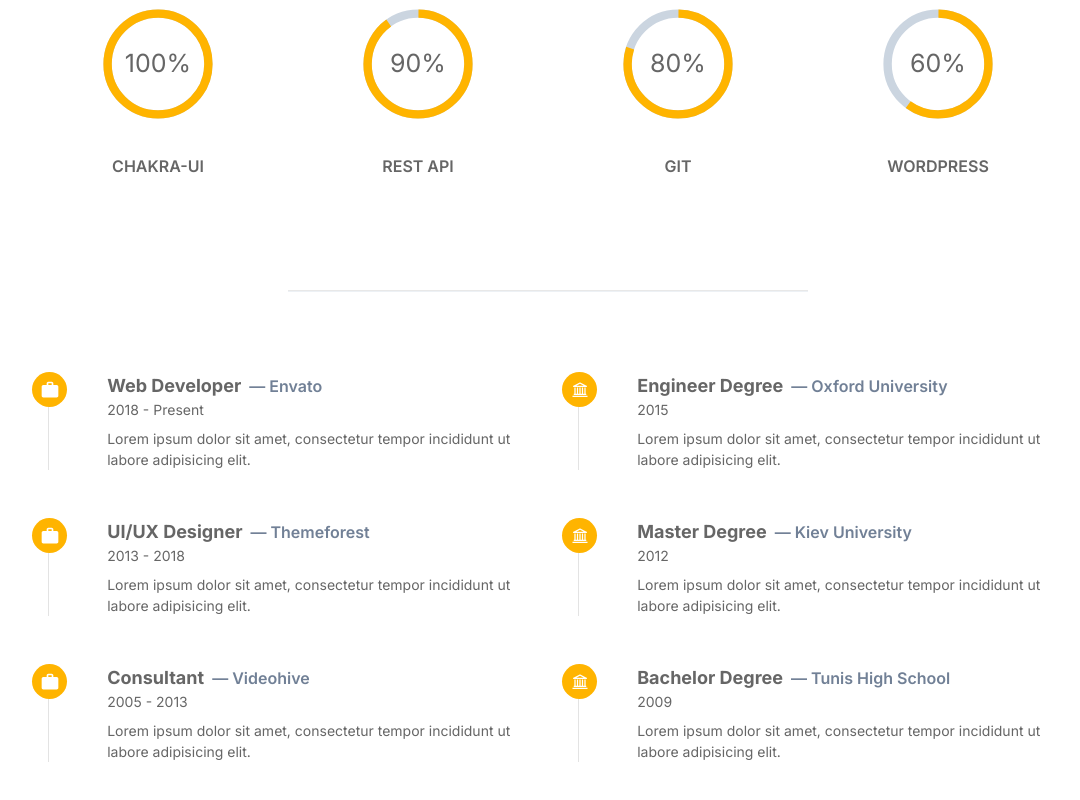
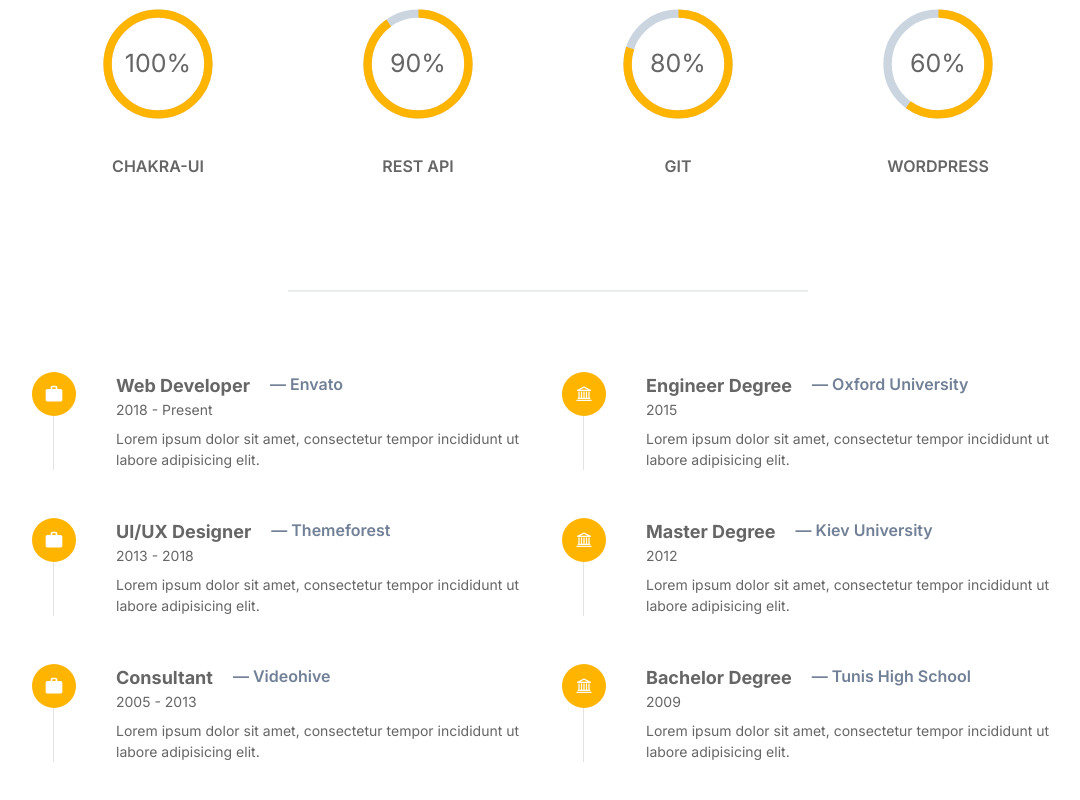
Before and after one commit to Mohammad-ghiasi/personal-website, a Next.js app: page /about in a window 1280 px wide. Shown: the part 1129-1929 px from the top of the page, without its empty margins (52-1132 px from the left). Built offline with nearby package versions, Linux system fonts and the light colour scheme.

Commit message:
final-about-edition

```diff
--- a/src/app/about/Expeianse.tsx
+++ b/src/app/about/Expeianse.tsx
@@ -1,25 +1,34 @@
 // components/Timeline.js
-import { Box, VStack, HStack, Icon, Text } from "@chakra-ui/react";
+import { Box, VStack, HStack, Icon, Text, Badge } from "@chakra-ui/react";
 import { MdOutlineWork } from "react-icons/md";
 import { LiaUniversitySolid } from "react-icons/lia";
 
-const TimelineItem = ({ icon, title, company, date, description }: any) => (
+
+
+const TimelineItem = ({ icon, title, company, date, description }: any) => {
+
+
+    return (
         <HStack align="start" spacing={4} mb={10} position="relative">
-        <Box position="absolute" left={5} top={0} bottom={0} borderLeft=".1px solid" borderColor="#9d9d9d4a" zIndex={0} />
+            <Box position="absolute" left={{base: '20px', md: '20px', lg: '25px'}} top={0} bottom={0} borderLeft=".1px solid" borderColor="#9d9d9d4a" zIndex={0} />
             {/* <Icon w={10} h={10} color="white" position="relative" zIndex={1} backgroundColor="customYellow.500" borderRadius="full" /> */}
-        <Box className="flex justify-center items-center bg-myYellow rounded-full ms-1" position="relative" zIndex={1} w='45px' h='35px'>
+            <Box className="flex justify-center items-center bg-myYellow rounded-full ms-1" position="relative" zIndex={1} p={{ base: 2, lg: 3 }}>
                 {icon}
             </Box>
-        <Box pl={6} position="relative" zIndex={1}>
-            <HStack>
-                <Text fontWeight="bold" fontSize="lg">{title}</Text>
-                <Text fontWeight="semibold" color="gray.500">— {company}</Text>
-            </HStack>
-            <Text fontSize="sm" >{date}</Text>
+            <Box pl={{ base: 2, lg: 6 }} position="relative" zIndex={1}>
+                <Box className="block md:hidden mb-2">
+                    <Badge colorScheme='orange'  className="block md:hidden">{date}</Badge>
+                </Box>
+                <Box className="flex flex-col md:flex-row md:space-x-5">
+                    <Text className="" fontWeight="bold" fontSize="lg">{title}</Text>
+                    <Text className="" fontWeight="semibold" color="gray.500">— {company}</Text>
+                </Box>
+                <Text className="hidden md:block" fontSize="sm" >{date}</Text>
                 <Text className="text-[14px]" mt={2} >{description}</Text>
             </Box>
         </HStack>
-);
+    )
+};
 
 const Timeline = () => (
     <Box className="grid grid-cols-1 md:grid-cols-2 gap-5">
--- a/src/app/about/page.tsx
+++ b/src/app/about/page.tsx
@@ -8,6 +8,7 @@ import { InfoText } from './InfoText';
 import InfoBox from './InfoBox';
 import Timeline from './Expeianse';
 import CircularProgressItem from './Skils';
+import Image from 'next/image';
 
 
 export default function AboutPage() {
@@ -16,6 +17,19 @@ export default function AboutPage() {
       <Show above='md'>
         <HeadingText base='RESUME' text='ABOUT' colorText='ME' />
       </Show>
+      <Box className="block md:hidden mt-20">
+        <Box className='flex justify-center items-center h-[100%] w-[100%]'>
+          <Box className=" relative w-[240px] h-[250px] rounded-full overflow-hidden mb-5  border-[#252525] border-4  ">
+            <Image
+              src="/images/dark.jpg"
+              alt="Steve Milner"
+              loading="lazy"
+              fill
+              objectFit="cover"  // Ensures the image covers the entire container
+            />
+          </Box>
+        </Box>
+      </Box>
       <Box
         display="flex"
         justifyContent="space-between"
--- a/src/app/globals.css
+++ b/src/app/globals.css
@@ -15,6 +15,13 @@ body {
     /* Non-prefixed version */
 }
 
-h1{
+.selector {
+    overflow: ellipsis;
+    white-space: nowrap;
+    overflow: hidden;
+}
+
+
+h1 {
     color: #9d9d9d4a;
 }
```
Lines whose indentation alone changed are shown as unchanged.
